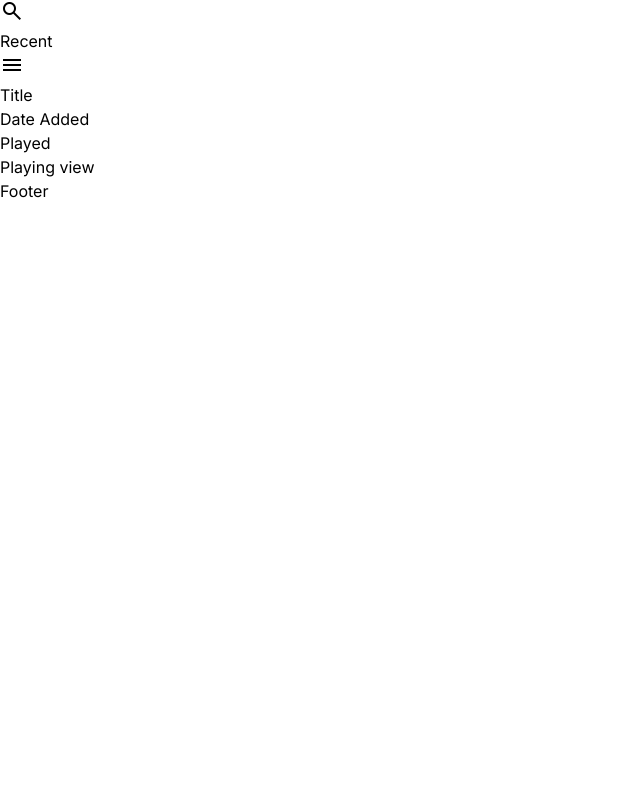
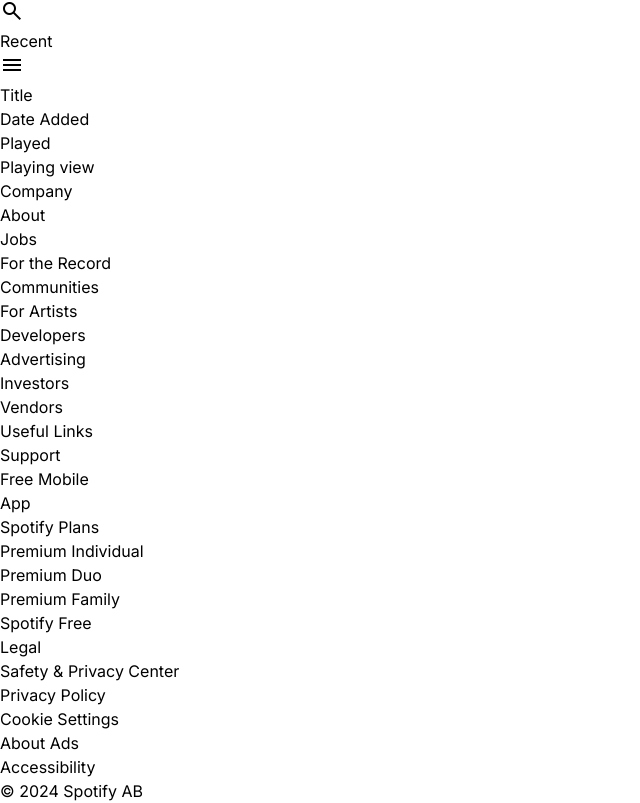
Before and after one commit to romanmicuda/music-streaming-web-app, a Next.js app in the folder frontend/: page / in a window 1280 px wide. Shown: the part 265-1068 px from the top of the page, without its empty margins (0-640 px from the left). Before the commit the page ends 800 px from the top, so only its background shows below. Built offline with nearby package versions, Linux system fonts and the light colour scheme.

Commit message:
feat(footer): add social media icons and section links

```diff
--- a/frontend/src/components/Footer/Footer.tsx
+++ b/frontend/src/components/Footer/Footer.tsx
@@ -2,9 +2,53 @@
 
 function Footer() {
   return (
-    <div>
-      <h1>Footer</h1>
-    </div>
+    <footer>
+      <div>
+        <div>
+          <h3>Company</h3>
+          <p>About</p>
+          <p>Jobs</p>
+          <p>For the Record</p>
+          <p></p>
+        </div>
+
+        <div>
+          <h3>Communities</h3>
+          <p>For Artists</p>
+          <p>Developers</p>
+          <p>Advertising</p>
+          <p>Investors</p>
+          <p>Vendors</p>
+        </div>
+
+        <div>
+          <h3>Useful Links</h3>
+          <p>Support</p>
+          <p>Free Mobile</p>
+          <p>App</p>
+        </div>
+
+        <div>
+          <h3>Spotify Plans</h3>
+          <p>Premium Individual</p>
+          <p>Premium Duo</p>
+          <p>Premium Family</p>
+          <p>Spotify Free</p>
+        </div>
+      </div>
+
+      <div>
+        <div>
+          <p>Legal</p>
+          <p>Safety & Privacy Center</p>
+          <p>Privacy Policy</p>
+          <p>Cookie Settings</p>
+          <p>About Ads</p>
+          <p>Accessibility</p>
+        </div>
+        <p>© 2024 Spotify AB</p>
+      </div>
+    </footer>
   );
 }
 
```
